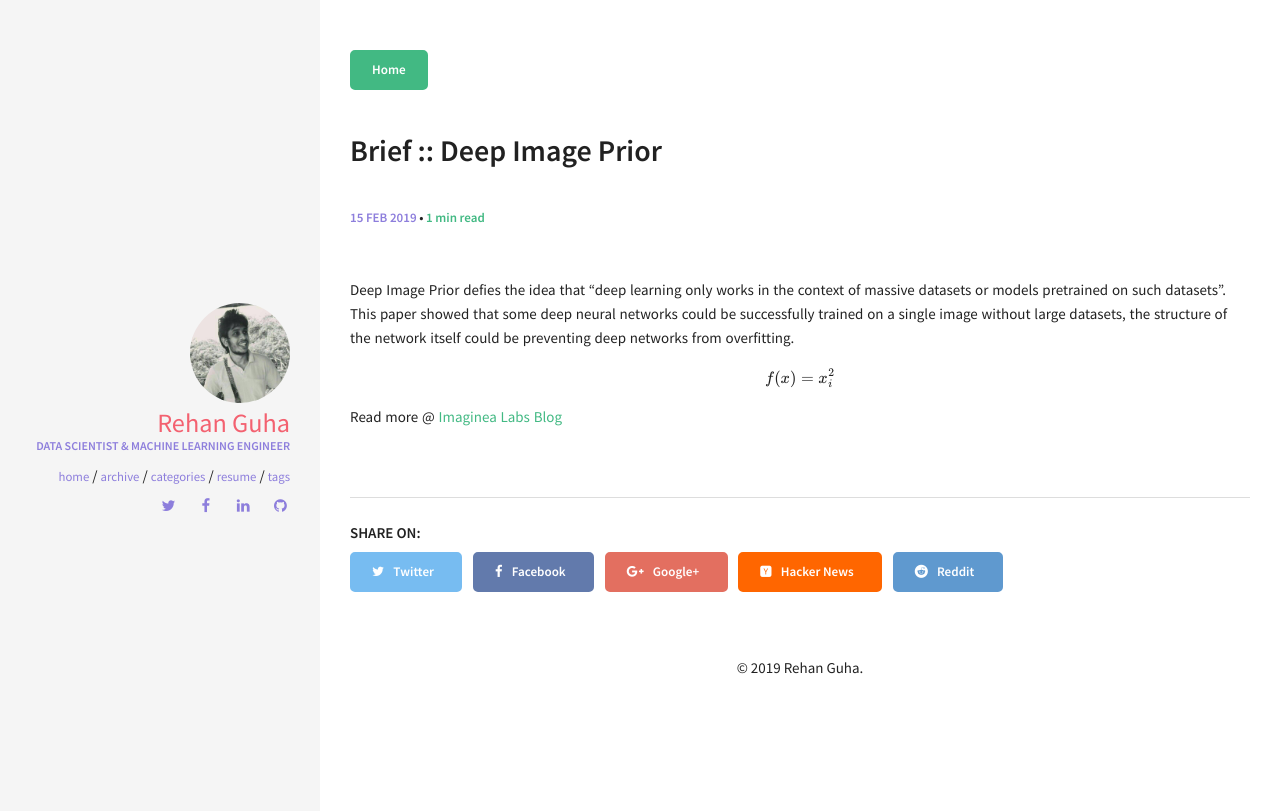
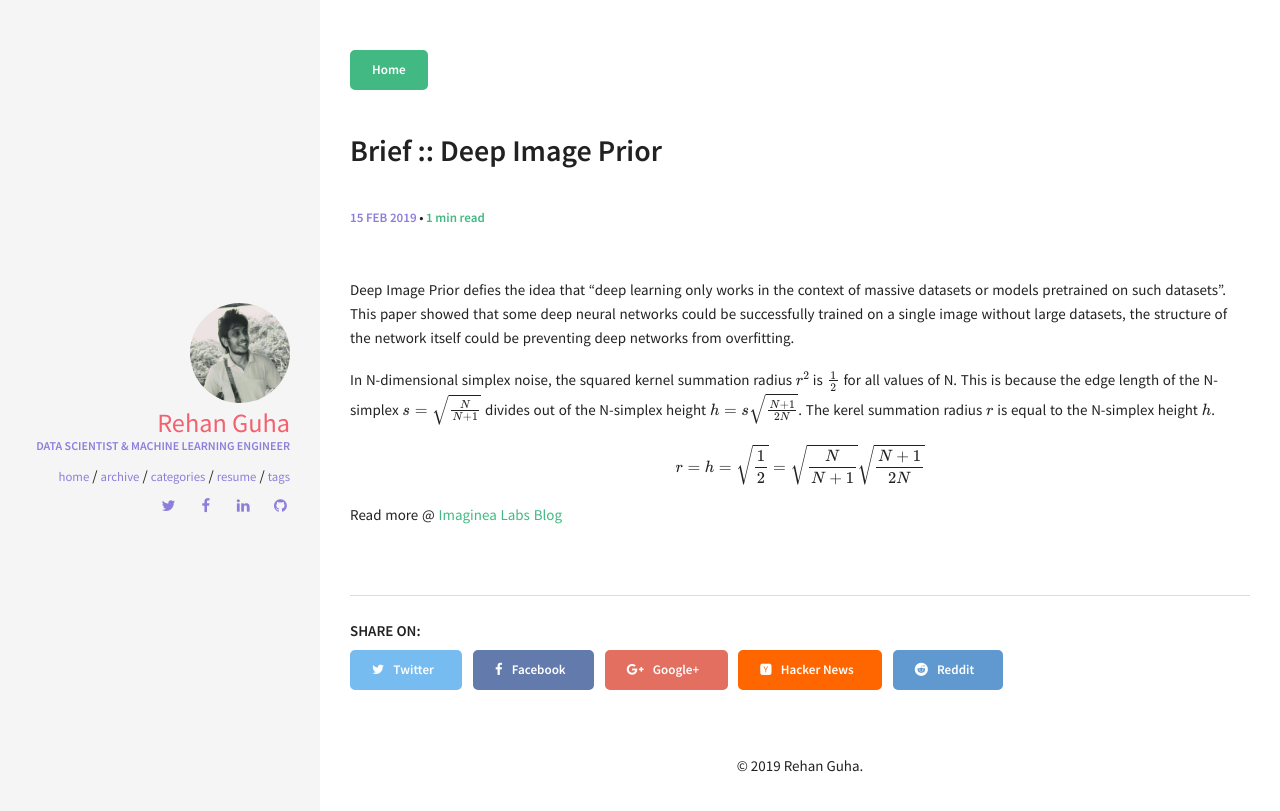
Before and after one commit to rehanguha/rehanguha.github.io, a Jekyll site: the page built from _posts/2019-02-15-deep-image-prior.md, in a window 1280 px wide. Shown: the top 811 px of the page. Built offline with Jekyll 4.4.1, drawn with Linux system fonts in a browser that asks for light colours; formulas are drawn with MathJax 3; comment, search, counter and statistics services are not loaded.

Commit message:
Update 2019-02-15-deep-image-prior.md

```diff
--- a/_posts/2019-02-15-deep-image-prior.md
+++ b/_posts/2019-02-15-deep-image-prior.md
@@ -13,7 +13,12 @@ comments: true
 Deep Image Prior defies the idea that “deep learning only works in the context of massive datasets or models pretrained on such datasets”.
 This paper showed that some deep neural networks could be successfully trained on a single image without large datasets, the structure of the network itself could be preventing deep networks from overfitting.
 
-$$ f(x) = x_i ^ 2 $$
+In N-dimensional simplex noise, the squared kernel summation radius $r^2$ is $\frac 1 2$
+for all values of N. This is because the edge length of the N-simplex $s = \sqrt {\frac {N} {N + 1}}$
+divides out of the N-simplex height $h = s \sqrt {\frac {N + 1} {2N}}$.
+The kerel summation radius $r$ is equal to the N-simplex height $h$.
+
+$$ r = h = \sqrt{\frac {1} {2}} = \sqrt{\frac {N} {N+1}} \sqrt{\frac {N+1} {2N}} $$
 
 
 Read more @ [Imaginea Labs Blog](https://labs.imaginea.com/post/deep-image-prior/)
```
